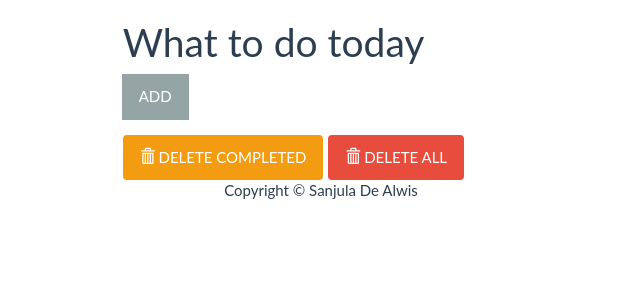
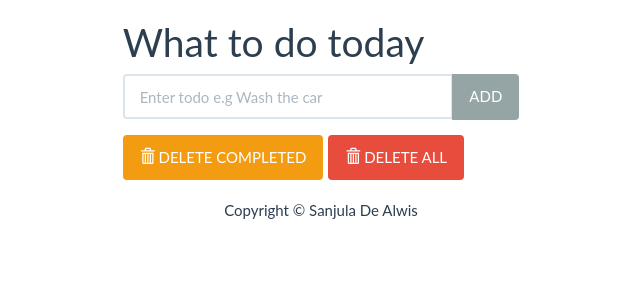
Before and after one commit to SanjulaD/todo-django, a Django app: page / in a window 1280 px wide. Shown: the top 300 px of the page, without its empty margins (319-959 px from the left). Run offline with Django 3.2, Linux system fonts and the light colour scheme; data that the repository does not hold is empty; some libraries are stand-ins or nearby versions.

Commit message:
feat: crud operations

```diff
--- /dev/null
+++ b/todolist/forn.py
@@ -0,0 +1,9 @@
+from django import forms
+
+class TodoListForms(forms.Form):
+    text = forms.CharField(max_length=45,
+                           widget=forms.TextInput(
+                               attrs={'class': 'form-control',
+                                      'placeholder': 'Enter todo e.g Wash the car',
+                                      'aria-label': 'Todo',
+                                      'aria-describedby': 'add-btn'}))
--- a/todolist/templates/todolist/index.html
+++ b/todolist/templates/todolist/index.html
@@ -10,8 +10,8 @@
     <link href="https://fonts.googleapis.com/css?family=Oswald" rel="stylesheet">
 
     <!-- Bootstrap CSS -->
-		<link rel="stylesheet" href="{% static 'todolist/bs/css/flatly.min.css' %}" />
-		<link rel="stylesheet" href="{% static 'todolist/styles.css' %}" />
+    <link rel="stylesheet" href="{% static 'todolist/bs/css/flatly.min.css' %}"/>
+    <link rel="stylesheet" href="{% static 'todolist/styles.css' %}"/>
 </head>
 <body>
 
@@ -21,11 +21,11 @@
         <div class="col-lg-4 col-lg-offset-4" id="content">
             <h1>What to do today </h1>
 
-					<form method="POST" role="form">
+            <form action="{% url 'add' %}" method="POST" role="form">
                 {% csrf_token %}
                 <div class="form-group">
                     <div class="input-group">
-								{{ form.text}}
+                        {{ form.text }}
                         <span class="input-group-btn">
 								  <button type="submit" class="btn btn-default" id="add-btn">ADD</button>
 							  </span>
@@ -37,31 +37,34 @@
                 <div class="col-lg-12">
                     <div class="btn-toolbar">
                         <div class="btn-group">
-{#									<a href="{% url 'deletecompleted'%}">#}
+                            <a href="{% url 'deleteCompletedAll'%}">
                             <button type="button" class="btn btn-warning">
                                 <i class="glyphicon glyphicon-trash"></i> DELETE COMPLETED
-									</button></a>
+                            </button>
+                            </a>
                         </div>
                         <div class="btn-group">
-{#										<a href="{% url 'deleteall' %}">#}
+                            <a href="{% url 'deleteAll' %}">
                             <button type="button" class="btn btn-danger">
                                 <i class="glyphicon glyphicon-trash"></i> DELETE ALL
-									</button></a>
+                            </button>
+                            </a>
                         </div>
                     </div>
                 </div>
             </div>
 
-{#					<ul class="list-group t20">#}
-{#						{% for todolist in todo_items %}#}
-{#							{% if todolist.completed %}#}
-{#							<li class="list-group-item todo-completed">{{todolist.text}}</li>#}
-{#							{% else %}#}
-{#							<a href="{% url 'completed' todolist.id %}"><li class="list-group-item ">{{todolist.text}}</li></a>#}
-{#							{% endif %}#}
-{#						    {% endfor %}#}
-{##}
-{#					</ul>#}
+            <ul class="list-group t20">
+                {% for todolist in todo_items %}
+                    {% if todolist.completed %}
+                        <li class="list-group-item todo-completed">{{ todolist.text }}</li>
+                    {% else %}
+                        <a href="{% url 'completed' todolist.id %}">
+                            <li class="list-group-item ">{{ todolist.text }}</li>
+                        </a>
+                    {% endif %}
+                {% endfor %}
+            </ul>
         </div>
     </div>
     <footer>
--- a/todolist/urls.py
+++ b/todolist/urls.py
@@ -2,5 +2,9 @@ from django.urls import path
 from . import  views
 
 urlpatterns = [
-    path('', views.index, name='index')
+    path('', views.index, name='index'),
+    path('add', views.addTodoItem, name='add'),
+    path('completed/<todo_id>', views.updateCompleted, name='completed'),
+    path('deleteCompletedAll', views.deleteCompleted, name='deleteCompletedAll'),
+    path('deleteAll', views.deleteAll, name='deleteAll')
 ]
--- a/todolist/views.py
+++ b/todolist/views.py
@@ -1,5 +1,34 @@
-from django.shortcuts import render
+from django.shortcuts import render, redirect
+from django.views.decorators.http import require_POST
+from .models import TodoList
+from .forn import TodoListForms
 
 # Create your views here.
 def index(request):
-    return render(request, 'todolist/index.html')
+    todo_items = TodoList.objects.order_by('id')
+    form = TodoListForms()
+    context = {'todo_items': todo_items, 'form': form}
+    return render(request, 'todolist/index.html', context)
+
+@require_POST
+def addTodoItem(request):
+    form = TodoListForms(request.POST)
+    if(form.is_valid()):
+        new_todo = TodoList(text=request.POST['text'])
+        new_todo.save()
+    return redirect('index')
+
+def updateCompleted(request, todo_id):
+    todo = TodoList.objects.get(pk=todo_id)
+    todo.completed = True
+    todo.save()
+    return redirect('index')
+
+def deleteCompleted(request):
+    delete_todo_completed = TodoList.objects.filter(completed=True)
+    delete_todo_completed.delete()
+    return redirect('index')
+
+def deleteAll(request):
+    TodoList.objects.all().delete()
+    return redirect('index')
```
Lines whose indentation alone changed are shown as unchanged.
